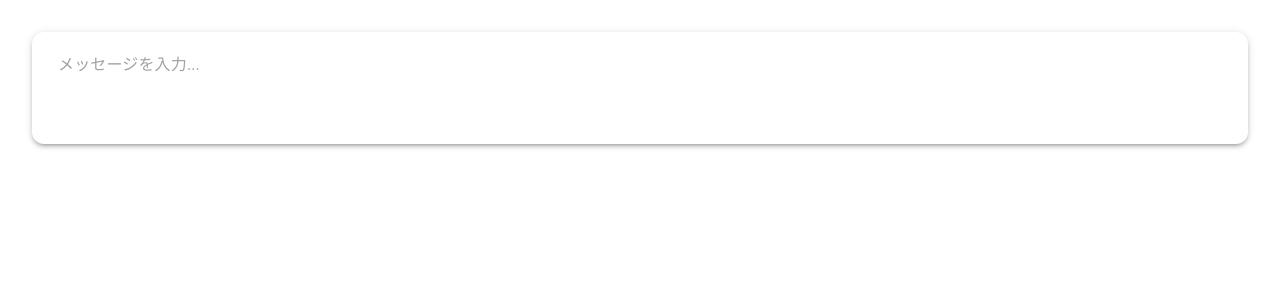
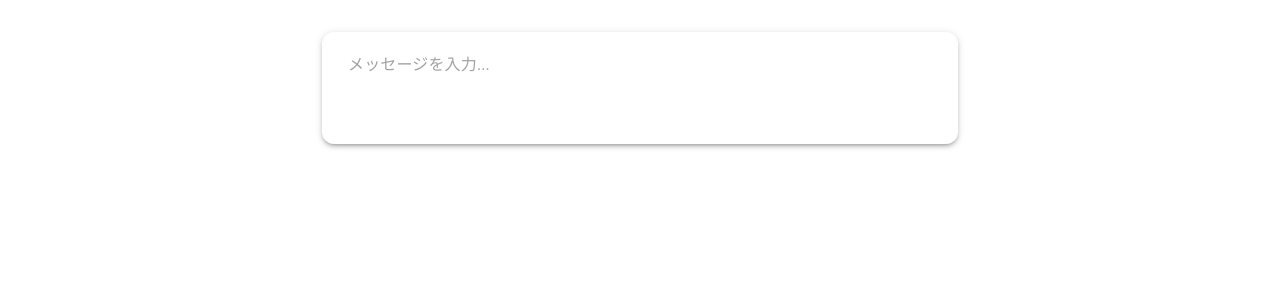
Before and after one commit to stonedev-app/llm-client-test, a React (Vite) app: page / in a window 1280 px wide. Shown: the top 300 px of the page. Built offline with nearby package versions, Linux system fonts and the light colour scheme; some icons are missing.

Commit message:
feat: 最大幅を設定

```diff
--- a/src/pages/ChatPage.tsx
+++ b/src/pages/ChatPage.tsx
@@ -34,6 +34,8 @@ export function ChatPage() {
         display: "flex",
         flexDirection: "column",
         p: 4,
+        mx: "auto",
+        maxWidth: "700px",
       }}
     >
       {/* メッセージがまだない場合は、チャット履歴は表示しない */}
```
